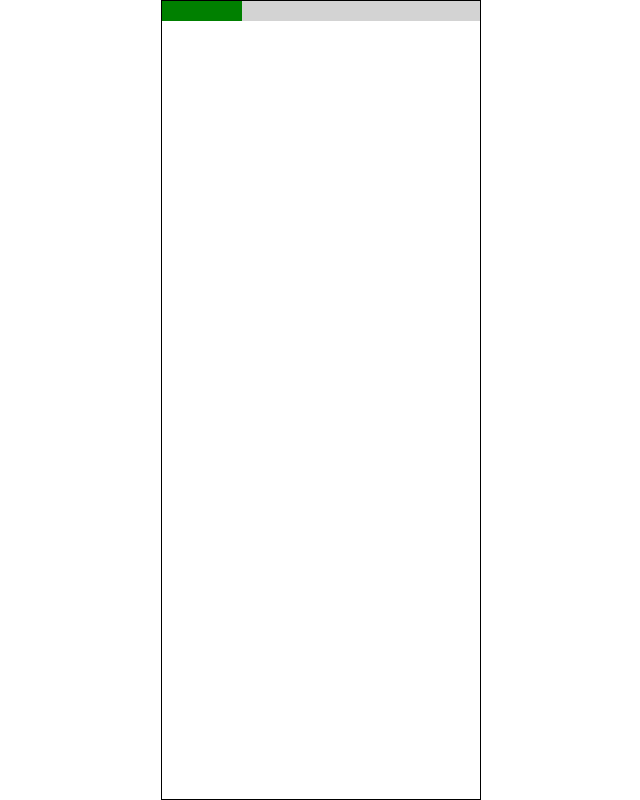
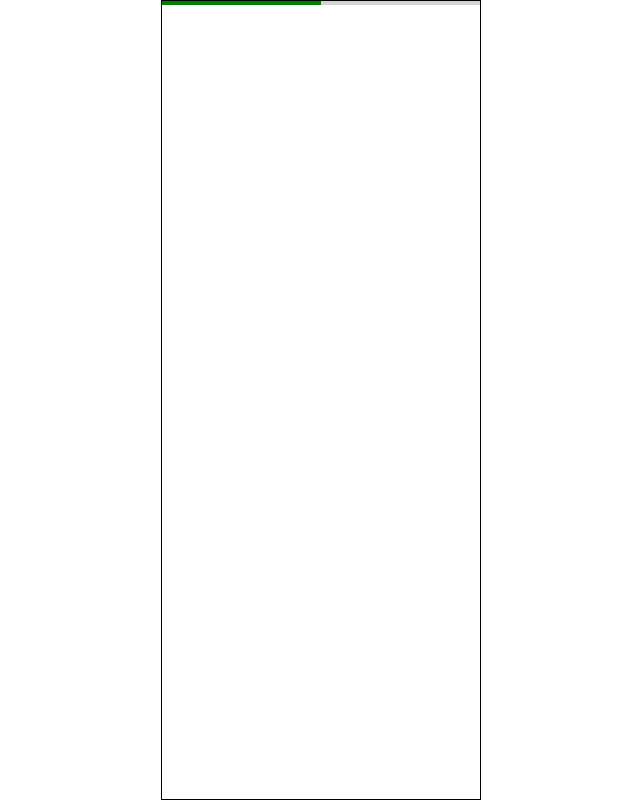
Before and after one commit to Gwasuwon-shot/Tutice_Client, a React (Vite) app: page /register-lesson in a window 1280 px wide. Shown: the whole page, without its empty margins (319-959 px from the left). Built offline with nearby package versions, Linux system fonts and the light colour scheme.

Commit message:
[ feat ] 로직 변경

```diff
--- a/src/components/common/ProgressBar.tsx
+++ b/src/components/common/ProgressBar.tsx
@@ -4,7 +4,6 @@ import {styled} from 'styled-components';
 interface ProgressBarProps {
     progress : number;
 }
-
 
 export default function ProgressBar({ progress }: ProgressBarProps) {
     const getColor = (progress:number) : string => {
@@ -28,7 +27,7 @@ export default function ProgressBar({ progress }: ProgressBarProps) {
 
 const ProgressBarWrapper = styled.div`
     width: 100%;
-    height: 2rem;
+    height: 0.4rem;
     background-color: lightgray;
 `
 
--- a/src/pages/RegisterLesson.tsx
+++ b/src/pages/RegisterLesson.tsx
@@ -4,7 +4,7 @@ import React from "react";
 export default function RegisterLesson() {
   return (
   <>
-    <ProgressBar progress = {25} />
+    <ProgressBar progress = {50} />
   </>
   );
 }
```
